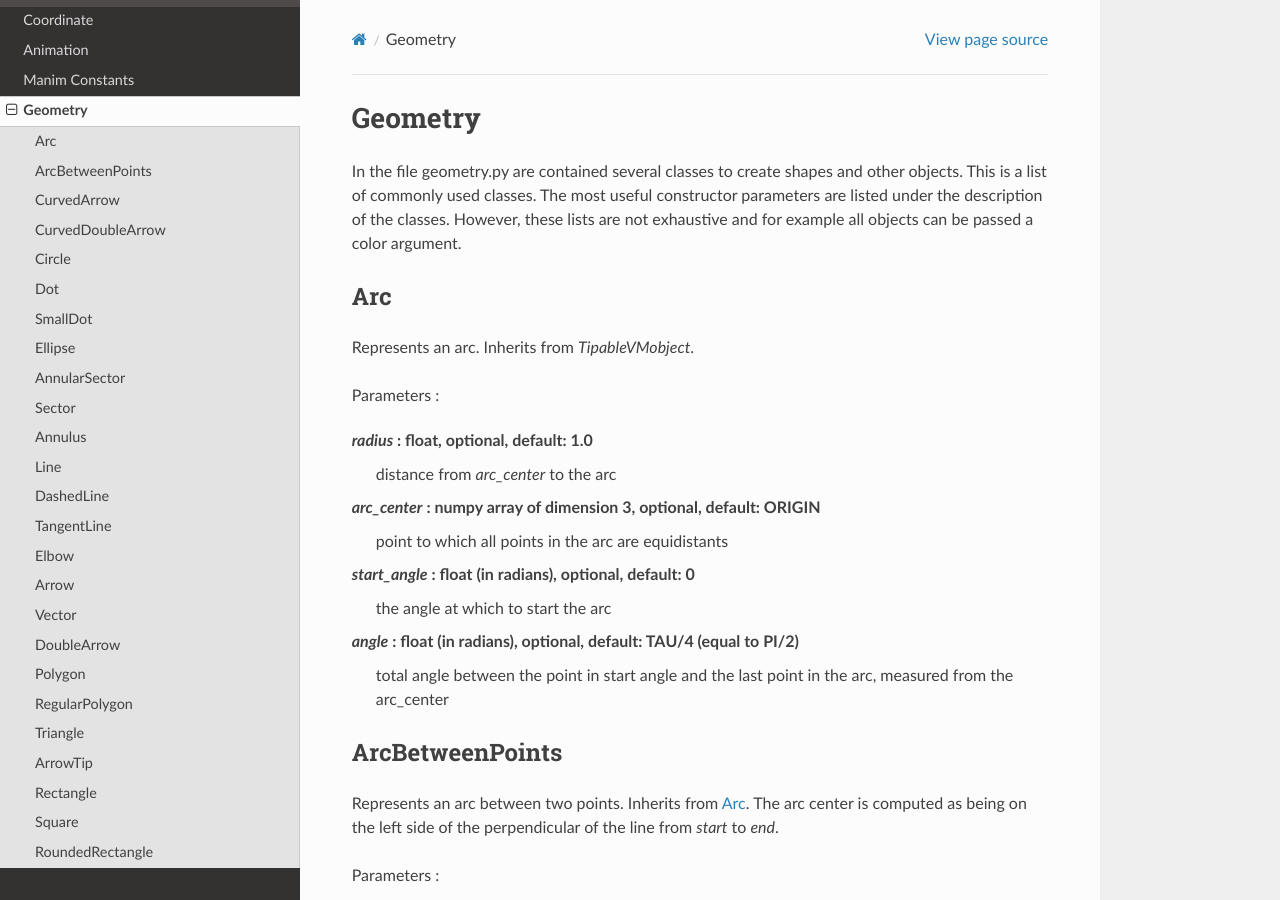
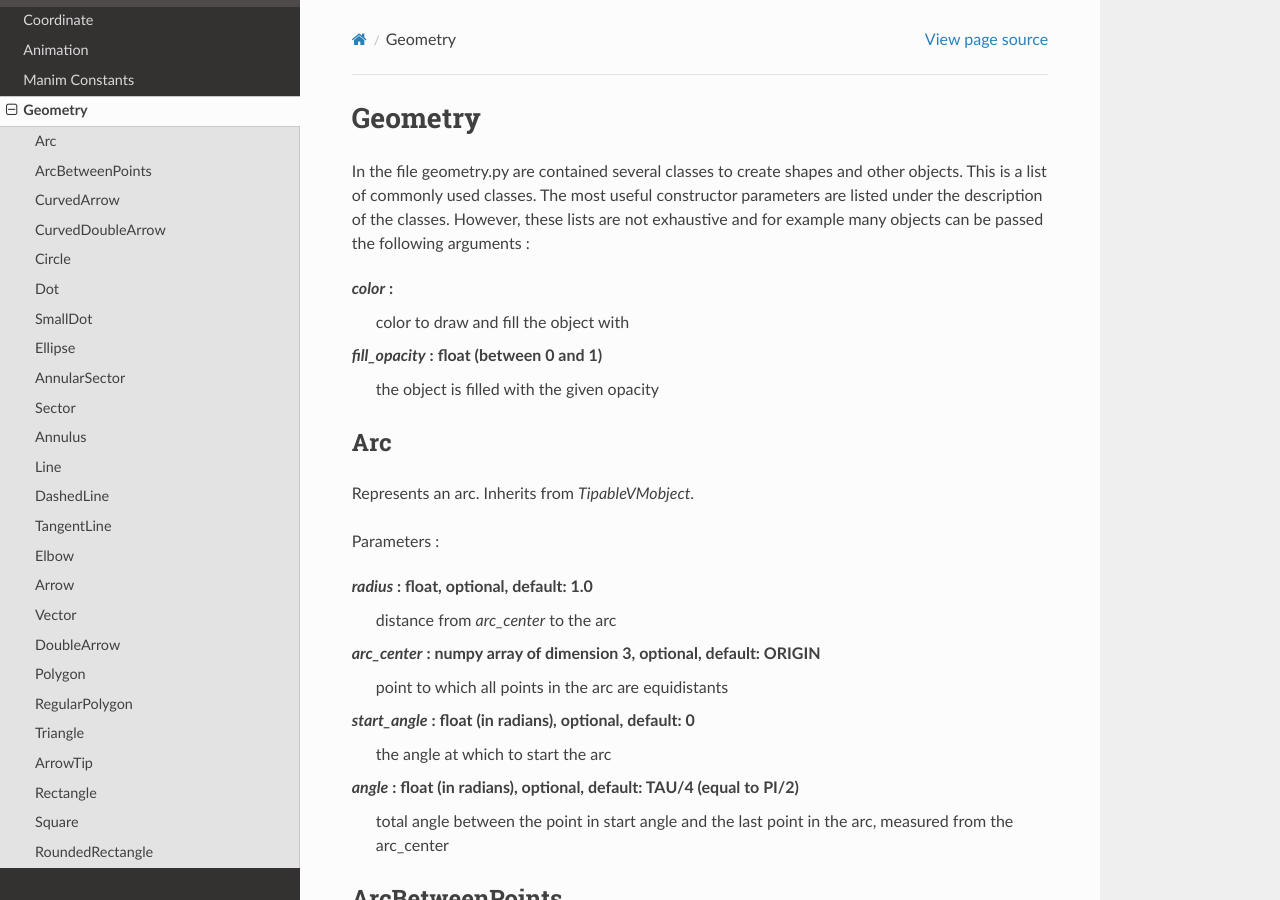
Before and after one commit to 3b1b/manim, a Sphinx documentation site: the page built from docs/source/geometry.rst, in a window 1280 px wide and 900 px high. Built offline with Sphinx 7.4.7 and the Read the Docs theme 2.0.0, drawn with Linux system fonts in a browser that asks for light colours.

Commit message:
[doc] Update geometry

```diff
--- a/docs/source/geometry.rst
+++ b/docs/source/geometry.rst
@@ -3,7 +3,13 @@ Geometry
 In the file geometry.py are contained several classes to create shapes and other objects.
 This is a list of commonly used classes.
 The most useful constructor parameters are listed under the description of the classes.
-However, these lists are not exhaustive and for example all objects can be passed a color argument.
+However, these lists are not exhaustive and for example many objects can be passed the following arguments :
+
+*color* \:
+        color to draw and fill the object with
+
+*fill_opacity* \: float (between 0 and 1)
+        the object is filled with the given opacity
 
 .. _Arc:
 
```
